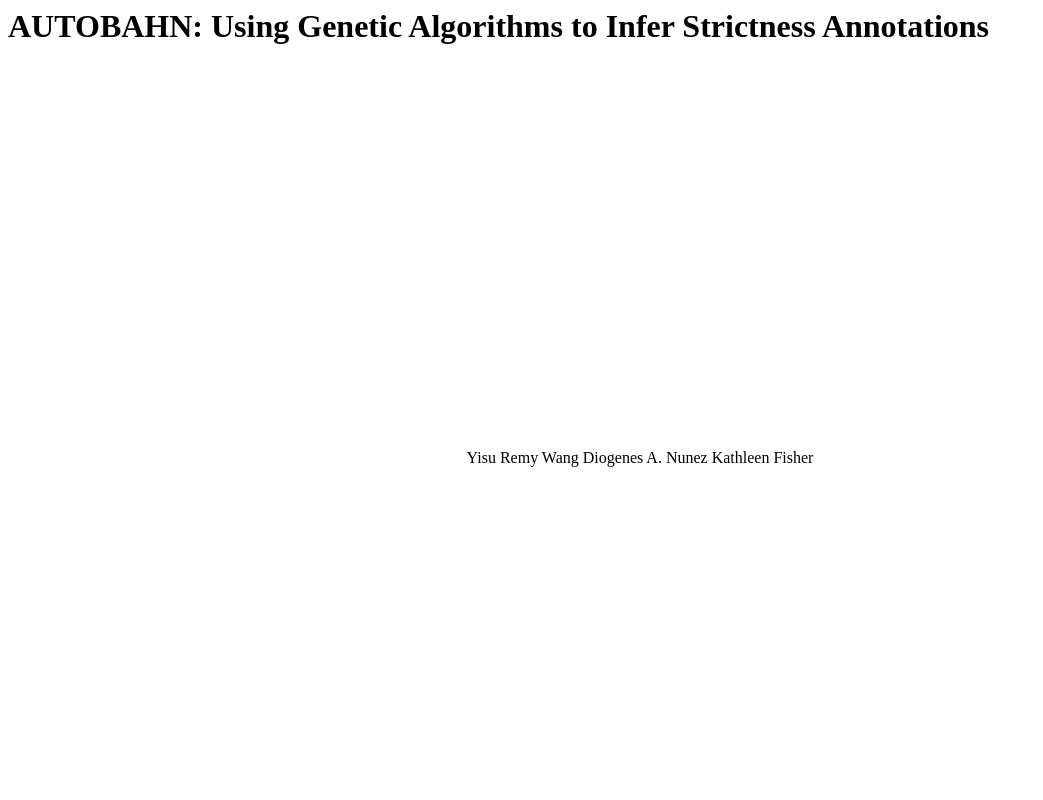
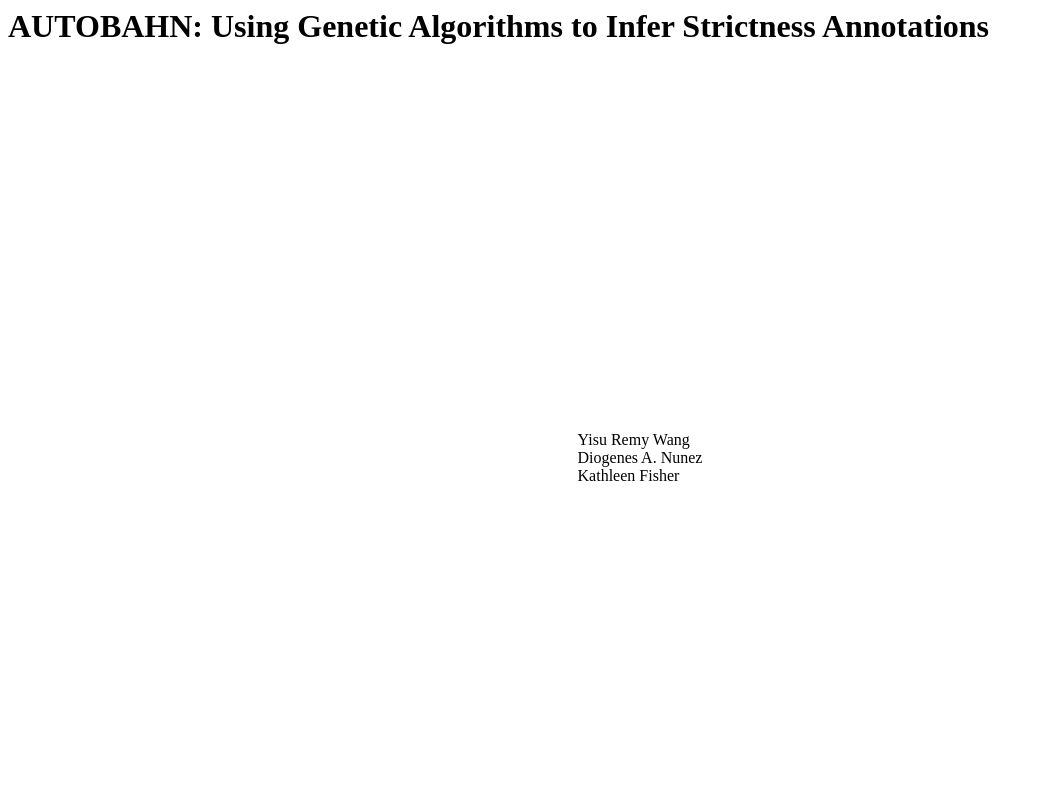
Before and after one commit to Genetic-Strictness/Autobahn, a plain HTML site: page index.html in a window 1280 px wide. Shown: the top 800 px of the page, without its empty margins (0-1043 px from the left). Drawn offline with Linux system fonts and the light colour scheme.

Commit message:
Update index.html

```diff
--- a/index.html
+++ b/index.html
@@ -6,13 +6,9 @@
 <body>
   <h1>AUTOBAHN: Using Genetic Algorithms to Infer Strictness Annotations</h1>
   <div class="center">
-    <table>
-      <tr>
-      <td>Yisu Remy Wang</td>
-      <td>Diogenes A. Nunez</td>
-      <td>Kathleen Fisher</td>
-      </tr>
-    </table>
+      Yisu Remy Wang<br>
+      Diogenes A. Nunez<br>
+      Kathleen Fisher<br>
   </div>
   <div id="abstract">
     <h2>Abstract</h2>
```
